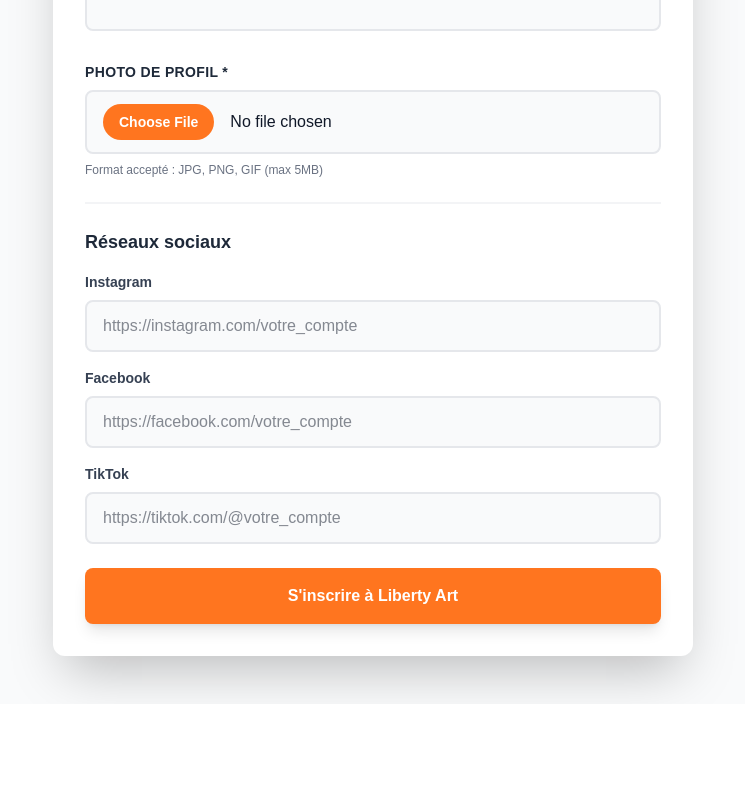
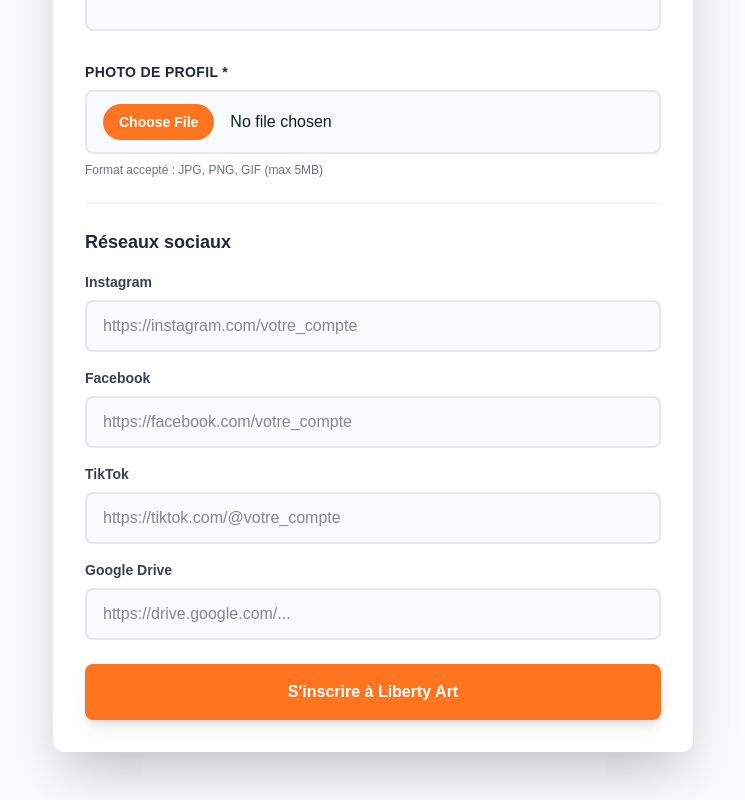
Before and after one commit to Tsakhi26/liberty-art-annuaire, a Next.js app: page /inscription in a window 1280 px wide. Shown: the part 558-1358 px from the top of the page, without its empty margins (267-1012 px from the left). Before the commit the page ends 1262 px from the top, so only its background shows below. Built offline with nearby package versions, Linux system fonts and the light colour scheme; no server answers; the database is empty.

Commit message:
Ajout du champ Google Drive : formulaire inscription, galerie, admin et script SQL

```diff
--- a/app/admin/page.js
+++ b/app/admin/page.js
@@ -97,7 +97,8 @@ export default function AdminDashboard() {
       bio: student.bio || '',
       insta_url: student.insta_url || '',
       fb_url: student.fb_url || '',
-      tiktok_url: student.tiktok_url || ''
+      tiktok_url: student.tiktok_url || '',
+      google_drive_url: student.google_drive_url || ''
     })
     setEditPhotoPreview(student.photo_url)
     setEditPhoto(null)
@@ -150,6 +151,7 @@ export default function AdminDashboard() {
           insta_url: editFormData.insta_url || null,
           fb_url: editFormData.fb_url || null,
           tiktok_url: editFormData.tiktok_url || null,
+          google_drive_url: editFormData.google_drive_url || null,
           photo_url: photoUrl
         })
         .eq('id', editingStudent.id)
@@ -494,12 +496,22 @@ export default function AdminDashboard() {
                     />
                   </div>
 
-                  <div className="mb-6">
+                  <div className="mb-4">
                     <label className="block text-gray-900 font-bold mb-2">TikTok</label>
                     <input
                       type="url"
                       value={editFormData.tiktok_url}
                       onChange={(e) => setEditFormData({ ...editFormData, tiktok_url: e.target.value })}
+                      className="w-full px-4 py-2 border-2 border-gray-200 rounded-lg focus:outline-none focus:border-liberty-orange text-gray-900"
+                    />
+                  </div>
+
+                  <div className="mb-6">
+                    <label className="block text-gray-900 font-bold mb-2">Google Drive</label>
+                    <input
+                      type="url"
+                      value={editFormData.google_drive_url}
+                      onChange={(e) => setEditFormData({ ...editFormData, google_drive_url: e.target.value })}
                       className="w-full px-4 py-2 border-2 border-gray-200 rounded-lg focus:outline-none focus:border-liberty-orange text-gray-900"
                     />
                   </div>
--- a/app/inscription/page.js
+++ b/app/inscription/page.js
@@ -12,6 +12,7 @@ export default function Inscription() {
     insta_url: '',
     fb_url: '',
     tiktok_url: '',
+    google_drive_url: '',
   })
   const [photo, setPhoto] = useState(null)
   const [photoPreview, setPhotoPreview] = useState(null)
@@ -55,6 +56,7 @@ export default function Inscription() {
             insta_url: formData.insta_url || null,
             fb_url: formData.fb_url || null,
             tiktok_url: formData.tiktok_url || null,
+            google_drive_url: formData.google_drive_url || null,
             photo_url: publicUrl,
           },
         ])
@@ -171,7 +173,7 @@ export default function Inscription() {
               />
             </div>
 
-            <div className="mb-6">
+            <div className="mb-4">
               <label className="block text-gray-700 font-semibold mb-2 text-sm">
                 TikTok
               </label>
@@ -181,6 +183,19 @@ export default function Inscription() {
                 onChange={(e) => setFormData({ ...formData, tiktok_url: e.target.value })}
                 placeholder="https://tiktok.com/@votre_compte"
                 className="w-full px-4 py-3 text-gray-900 bg-gray-50 border-2 border-gray-200 rounded-lg focus:outline-none focus:border-gray-800 focus:bg-white transition"
+              />
+            </div>
+
+            <div className="mb-6">
+              <label className="block text-gray-700 font-semibold mb-2 text-sm">
+                Google Drive
+              </label>
+              <input
+                type="url"
+                value={formData.google_drive_url}
+                onChange={(e) => setFormData({ ...formData, google_drive_url: e.target.value })}
+                placeholder="https://drive.google.com/..."
+                className="w-full px-4 py-3 text-gray-900 bg-gray-50 border-2 border-gray-200 rounded-lg focus:outline-none focus:border-green-600 focus:bg-white transition"
               />
             </div>
           </div>
--- a/components/StudentCard.js
+++ b/components/StudentCard.js
@@ -1,6 +1,6 @@
 import Image from 'next/image'
 import { Instagram, Facebook } from 'lucide-react'
-import { SiTiktok } from 'react-icons/si'
+import { SiTiktok, SiGoogledrive } from 'react-icons/si'
 
 export default function StudentCard({ student }) {
   const isInCoaching = (createdAt) => {
@@ -56,6 +56,13 @@ export default function StudentCard({ student }) {
             <SiTiktok size={32} />
           </a>
         )}
+        {student.google_drive_url && (
+          <a href={student.google_drive_url} target="_blank" rel="noopener noreferrer"
+             className="text-green-600 hover:text-green-700 transition transform hover:scale-110"
+             title="Google Drive">
+            <SiGoogledrive size={32} />
+          </a>
+        )}
       </div>
     </div>
   )
```
Also changed, not shown: 1 other file (tests, documents, lock files or other folders).
